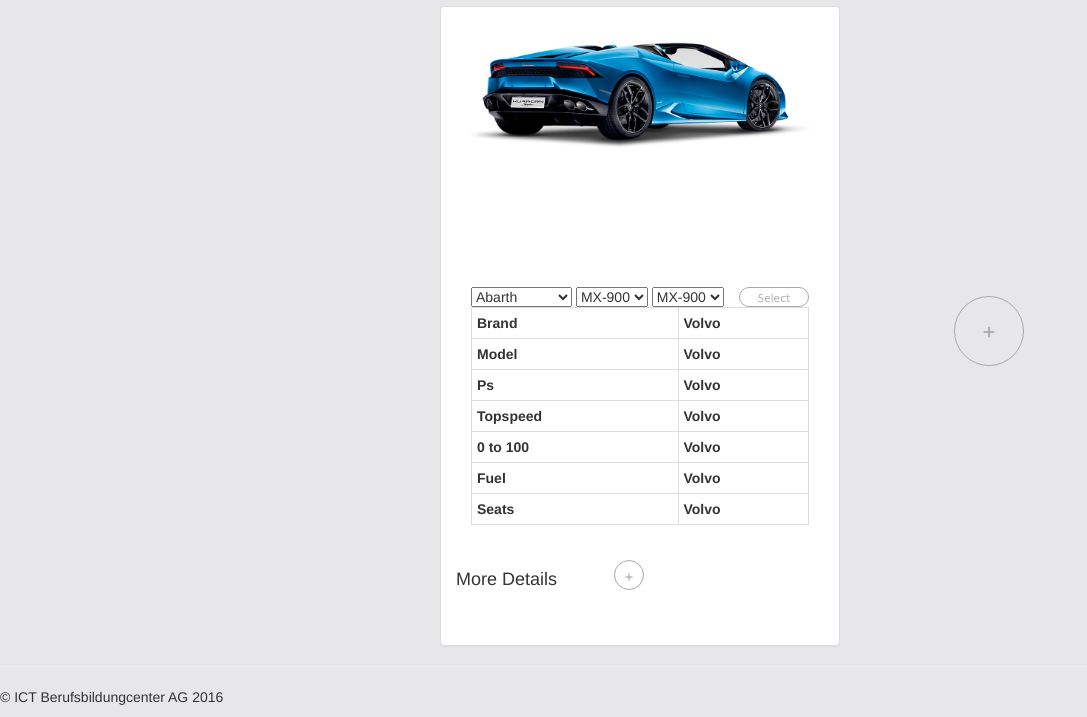
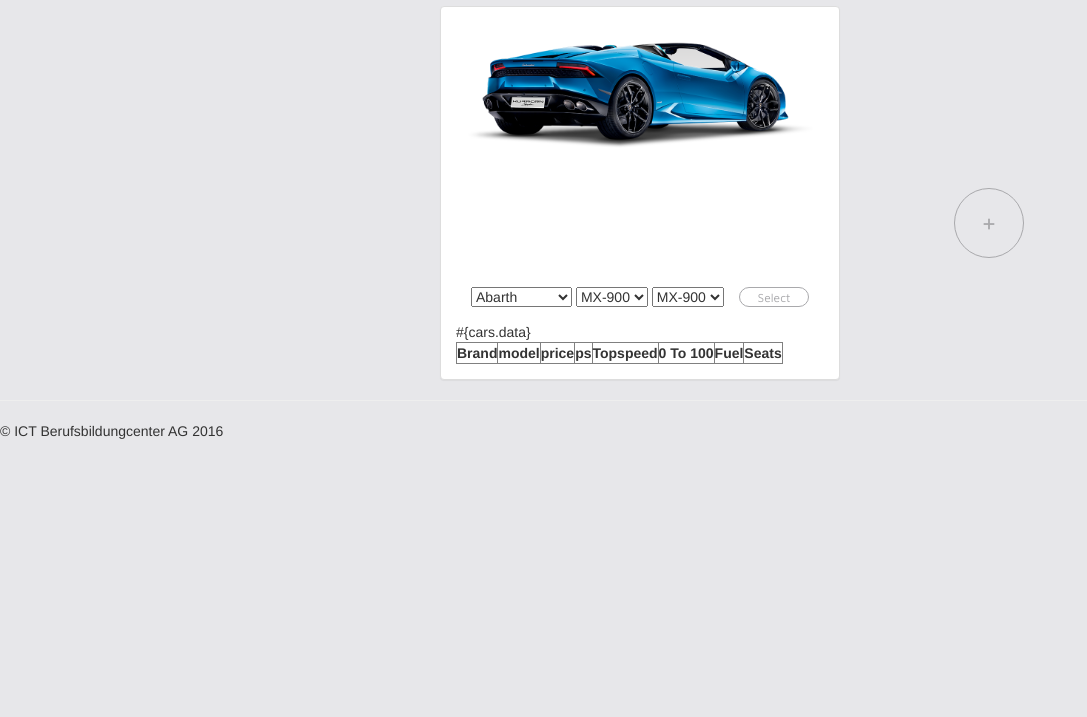
Before and after one commit to DenisChanmongkhon/ComCar, a PHP site: template view/default_index.php in a window 1280 px wide. Shown: the part 164-881 px from the top of the page, without its empty margins (0-1087 px from the left). After the commit the page ends 603 px from the top, so only its background shows below. Run offline with PHP 8.4, Linux system fonts and the light colour scheme; the template is opened without the code that fills it: most values are stand-ins (such as "Sample title", 1, 10 or a date in 2020); some libraries are stand-ins or nearby versions.

Commit message:
lotta not working shit added

```diff
--- a/controller/UserController.php
+++ b/controller/UserController.php
@@ -9,12 +9,12 @@ class UserController
 {
     public function index()
     {
-        $userRepository = new UserRepository();
+        $carRepository = new CarRepository();
 
         $view = new View('user_index');
         $view->title = 'Benutzer';
         $view->heading = 'Benutzer';
-        $view->users = $userRepository->readAll();
+        $view->users = $carRepository->readAll();
         $view->display();
     }
 
--- a/public/css/style.css
+++ b/public/css/style.css
@@ -179,8 +179,9 @@ li a:hover {
   width: 70px;
   height: 70px;
   float: right;
-  margin-top: -350px;
+  margin-top: -15%;
   margin-right:20%;
+  position: relative;
 }
 .showmore {
   float: right;
--- a/view/default_index.php
+++ b/view/default_index.php
@@ -77,64 +77,20 @@
                             <option value="RS100">RS100</option>
                         </select>
                         <input type="submit" name="submit" class="submit" value="Select"/>
-                        <br/>
-                        <table class="table table-condensed table-bordered neutralize">
-                            <tbody>
-                            <tr>
-                                <td><b>Brand</td>
-                                <th>
-                                    Volvo
-                                </th>
-                            </tr>
-                            <tr>
-                                <td><b>Model</td>
-                                <th>
-                                    Volvo
-                                </th>
-                            </tr>
-                            <tr>
-                                <td><b>Ps</td>
-                                <th>
-                                    Volvo
-                                </th>
-                            </tr>
-                            <tr>
-                                <td><b>Topspeed</td>
-                                <th>
-                                    Volvo
-                                </th>
-                            </tr>
-                            <tr>
-                                <td><b>0 to 100</td>
-                                <th>
-                                    Volvo
-                                </th>
-                            </tr>
-                            <tr>
-                                <td><b>Fuel</td>
-                                <th>
-                                    Volvo
-                                </th>
-                            </tr>
-                            <tr>
-                                <td><b>Seats</td>
-                                <th>
-                                    Volvo
-                                </th>
-                            </tr>
-
-
-                            </tbody>
-                        </table>
 
                     </div>
-                        <div class="panel-tail">
-                            <h4>More Details</h4>
-                            <input type="button" value="+" class="showmore" data-toggle="" data-target="#navbar" aria-expanded="false" aria-controls="addcar">
-                            </input>
-                        </div>
-                    </div>
+                    <table border='1'>
+                        <td><b>Brand</td><td><b>model</td><td><b>price</td><td><b>ps</td><td><b>Topspeed</td><td><b>0 To 100</td><td><b>Fuel</td><td><b>Seats</td>
+                        #{cars.data}
+                        <?php $tableresult ?>
+                    </table>
+                </div>
+
     <input type="button" value="+" class="addcomparison" data-toggle="" data-target="#navbar" aria-expanded="false" aria-controls="addcar">
 
     </input>
+
+
+
+
 </article>
```
Also changed, not shown: controller/DefaultController.php (+50 -1 lines).
